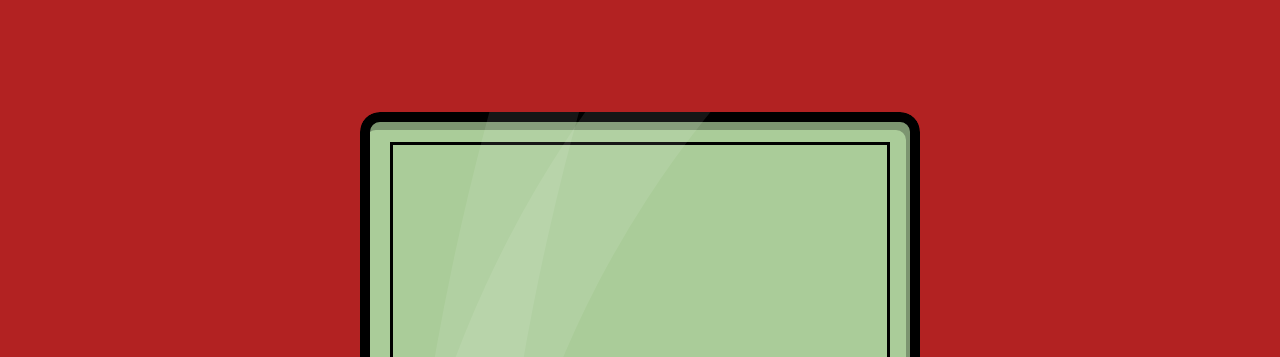
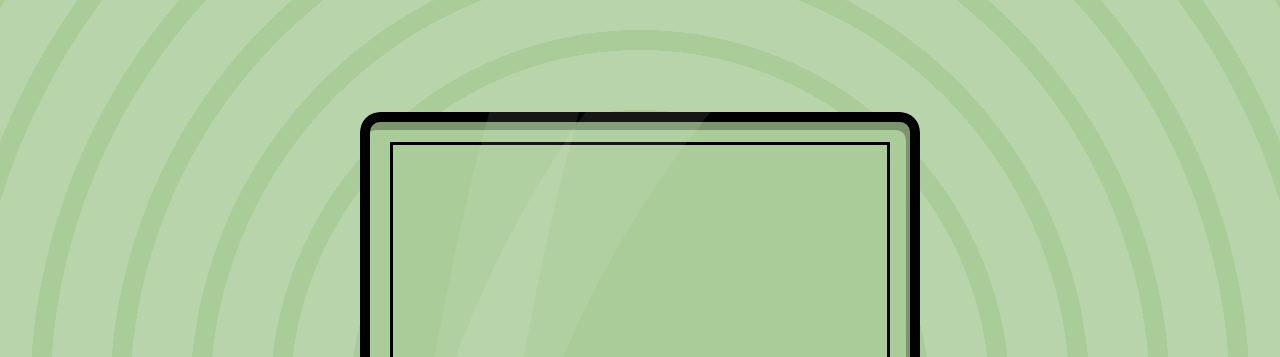
Before and after one commit to Usaid619/Snake, a plain HTML site: page index.html in a window 1280 px wide. Shown: the top 357 px of the page. Drawn offline with Linux system fonts and the light colour scheme.

Commit message:
changed Theme

```diff
--- a/style.css
+++ b/style.css
@@ -14,7 +14,7 @@ body{
     display: grid;
     place-items: center;
     height: 100vh;
-    background-color:firebrick;
+    background: repeating-radial-gradient(circle,#B8D4AA 0 30px,#AACC99 30px 50px,#B8D4AA 50px 80px);
 }
 
 .reflection{
```
